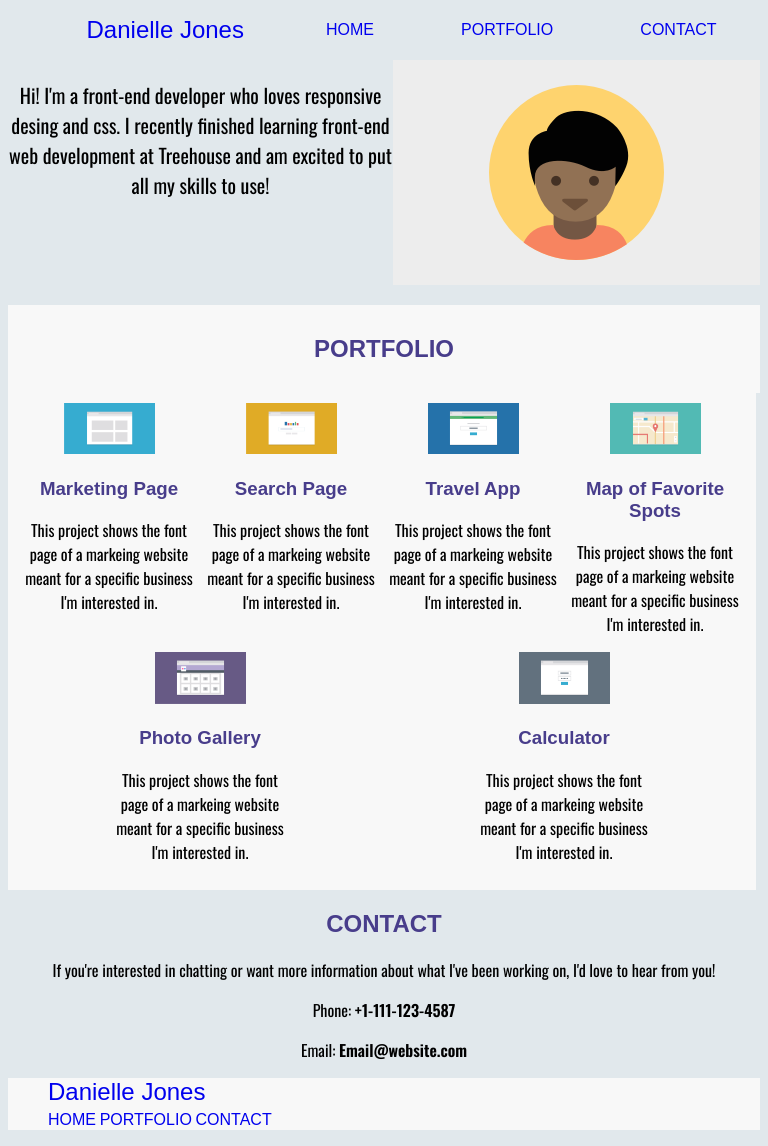
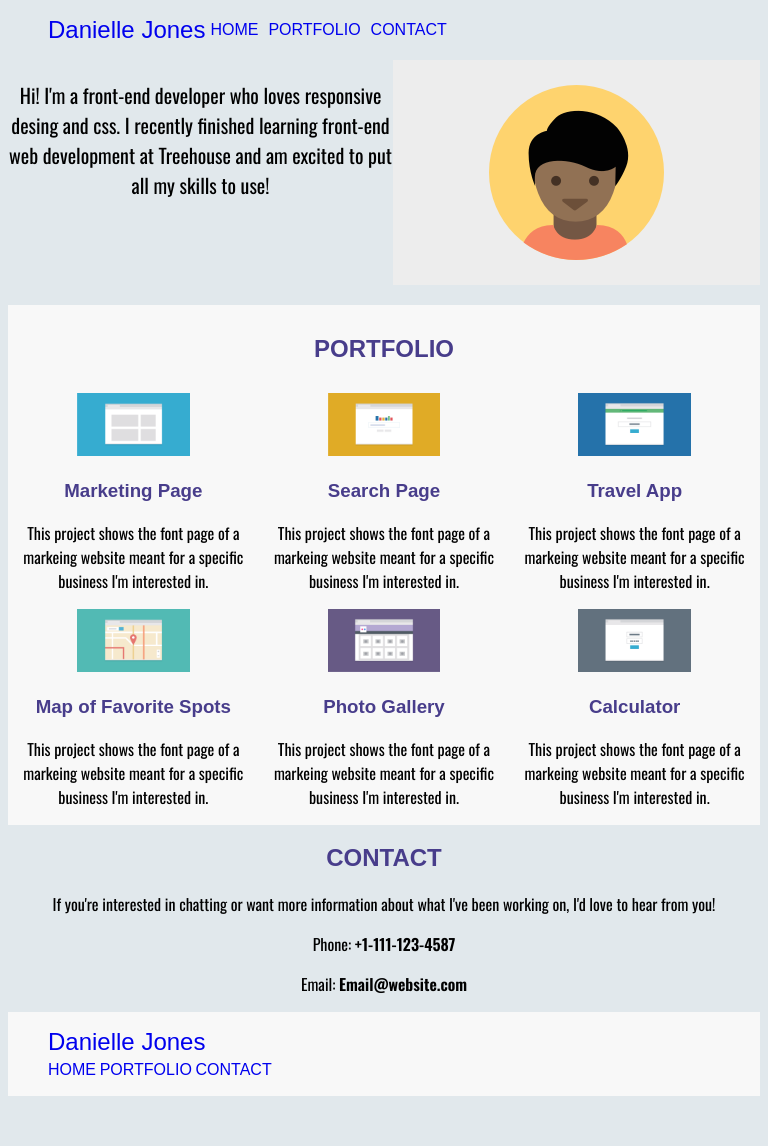
Before and after one commit to Djones106/techdegree-project-2, a plain HTML site: page index.html in a window 768 px wide. After the commit the page ends 1104 px from the top, so only its background shows below. Drawn offline with nearby package versions, Linux system fonts and the light colour scheme; a web font is replaced by a local one.

Commit message:
changed the @media for 768px

```diff
--- a/css/styles.css
+++ b/css/styles.css
@@ -53,6 +53,7 @@ footer li{
 
 /* Section Styles */
 .menu{
+    color:darkslateblue;
     display:flex;
     flex-direction: column;
     text-align: center;
@@ -84,8 +85,6 @@ footer li{
     padding: 10px;
     margin-top: 20px;
     margin-bottom: 0;
-
-
 }
 
 #portfolio{
@@ -102,9 +101,10 @@ footer li{
 #contact{
     text-align: center;
 }
-footer{
+#footer{
     background: #f8f8f8;
-    display:block;
+    display:flex;
+    flex-direction: column;
 }
 .back-to-top{
     margin-right: 0;
@@ -114,51 +114,57 @@ footer{
 @media (min-width: 768px){
     .menu {
      flex-direction: row;
-     text-align:left;
-     justify-content: space-around;
     }
+
     .name{
-        flex-wrap: nowrap;
+        text-align: left;
     }
-    .item {
+
+    .item{
+        align-items: flex-end;
         background-color:#e1e8ec;
     }
+
     .main-header{
         flex-direction: row-reverse;
         text-align: center;
     }
     .profile-img{
-        width: 50%;
-    }
-    .project{
-        justify-content: space-between;
-        flex-basis: 50%;
-        text-align: center;
+        width: 100%;
     }
     #portfolio{
-        margin-right: .25em;
+        flex-wrap: wrap;
+        flex-direction: row;
+        justify-content: space-between;
     }
     .profile-img{
         align-self: center;
     }
+    #footer{
+        flex-direction: row;
+    }
+
+    .item-footer{
+        margin-right: auto;
+    }
 
 @media (max-width: 1024px){
     .menu{
-        flex:block;
+        flex-direction: row;
+    }
 
-    }
     #portfolio{
-        padding: 10px;
-
-        margin-bottom:0 20px;
+        flex-direction: row;
+        flex-wrap: wrap;
         justify-content: space-around;
     }
 
     .project{
-        flex-wrap: wrap;
-        justify-content: space-between;
-        flex-basis: 25%;
+        flex-basis: 30%;
 
+    }
+    #footer{
+        flex-direction: row;
     }
     .item-footer{
         display:contents;
```
